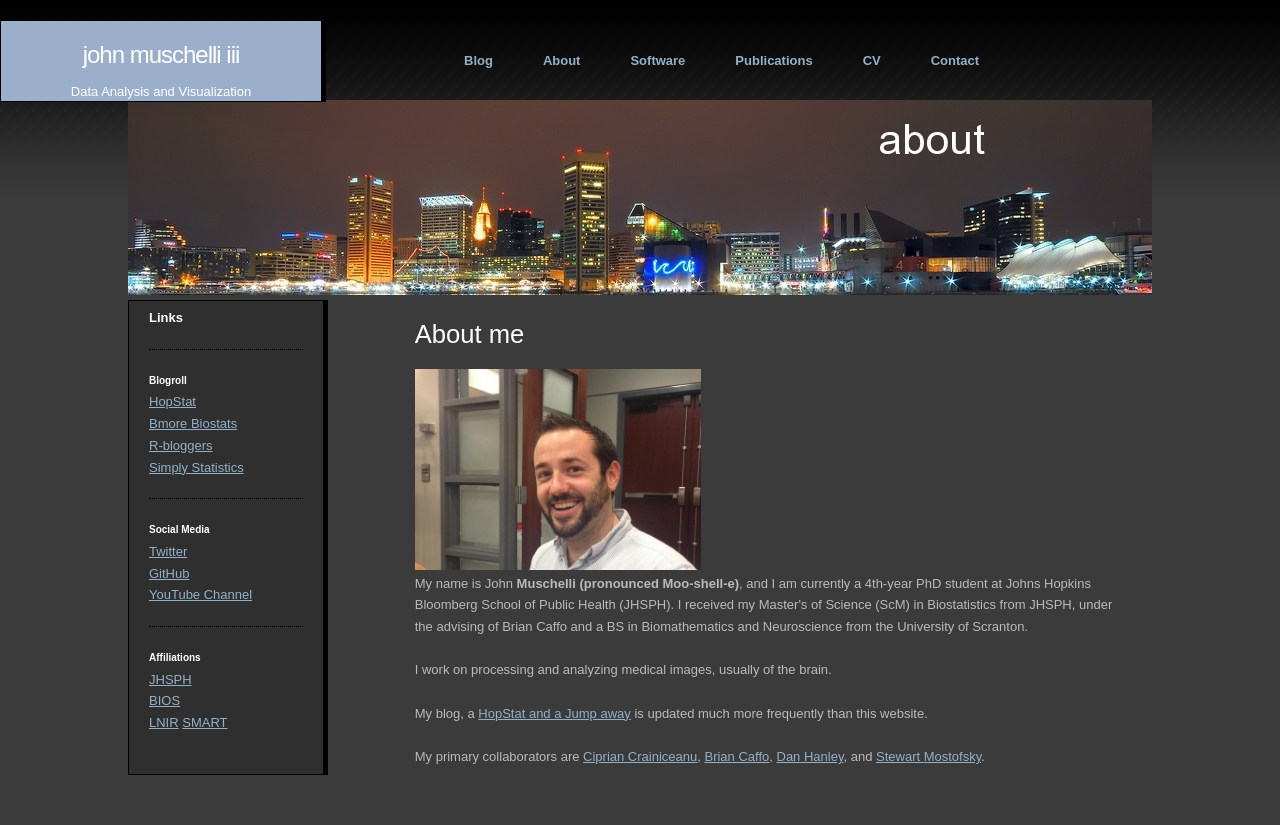
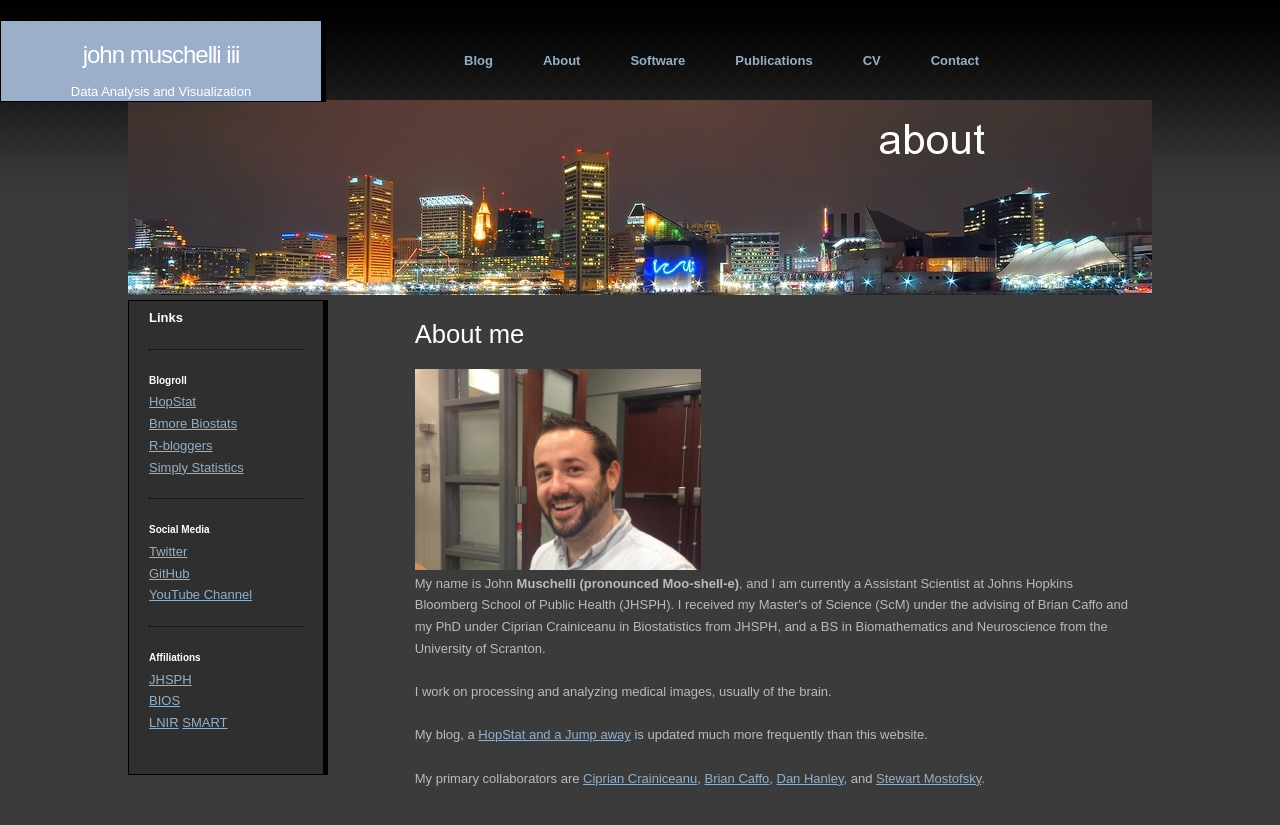
Before and after one commit to muschellij2/muschellij2.github.io, a Jekyll site: the page index.html, which Jekyll copies as it is, in a window 1280 px wide. Shown: the top 825 px of the page. Built offline with Jekyll 4.4.1, drawn with Linux system fonts in a browser that asks for light colours.

```diff
--- a/index.html
+++ b/index.html
@@ -40,7 +40,7 @@ $(function(){
 		<h1>About me</h1>
 		<img src="images/face.jpg" style ="width: 40%">
 		<p>
-		My name is John <strong> Muschelli (pronounced Moo-shell-e)</strong>, and I am currently a 4th-year PhD student at Johns Hopkins Bloomberg School of Public Health (JHSPH).  I received my Master's of Science (ScM) in Biostatistics from JHSPH, under the advising of Brian Caffo and a BS in Biomathematics and Neuroscience from the University of Scranton.
+		My name is John <strong> Muschelli (pronounced Moo-shell-e)</strong>, and I am currently a Assistant Scientist at Johns Hopkins Bloomberg School of Public Health (JHSPH).  I received my Master's of Science (ScM) under the advising of Brian Caffo and my PhD under Ciprian Crainiceanu in Biostatistics from JHSPH,  and a BS in Biomathematics and Neuroscience from the University of Scranton.
 	</br>
 	</br>
 
```
